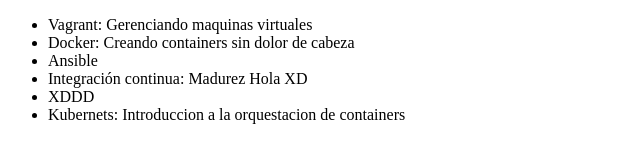
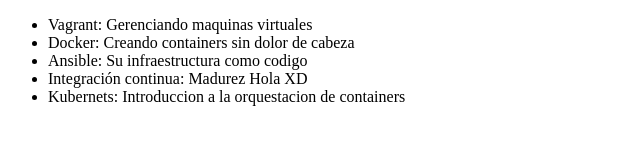
Before and after one commit to Raak31/ONE-GitHub, a plain HTML site: page index.html in a window 1280 px wide. Shown: the whole page, without its empty margins (0-640 px from the left). Drawn offline with Linux system fonts and the light colour scheme.

Commit message:
modificando nombre del curso de ansible

```diff
--- a/index.html
+++ b/index.html
@@ -8,9 +8,8 @@
      <ul>
          <li> Vagrant: Gerenciando maquinas virtuales </li>
          <li> Docker: Creando containers sin dolor de cabeza </li>
-         <li> Ansible </li>
+         <li> Ansible: Su infraestructura como codigo </li>
          <li> Integración continua: Madurez Hola XD </li>
-         <li> XDDD </li>
          <li> Kubernets: Introduccion a la orquestacion de containers </li>
      </ul>
 </body>
```
